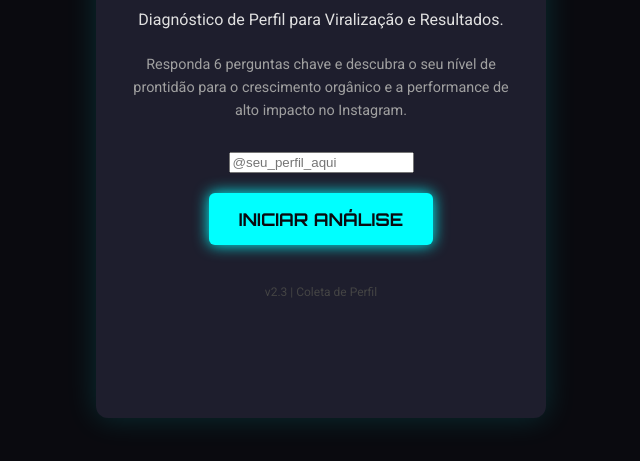
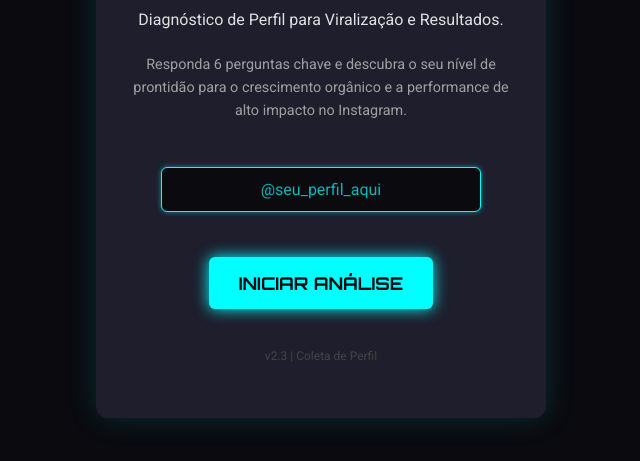
Before and after one commit to luandersonbezerra-netizen/instagram-growth-scan-v2, a website: page index.html in a window 1280 px wide. Shown: the part 225-686 px from the top of the page, without its empty margins (319-959 px from the left). Drawn offline with nearby package versions, Linux system fonts and the light colour scheme.

Commit message:
Update style.css

```diff
--- a/style.css
+++ b/style.css
@@ -280,3 +280,32 @@ p {
     color: var(--color-neon);
     text-shadow: var(--color-neon-shadow);
 }
+
+/*
+ * ADICIONADO: Estilo do Campo de Input
+*/
+.input-text {
+    width: 80%;
+    padding: 12px 15px;
+    margin: 15px 0 25px;
+    box-sizing: border-box;
+    background-color: var(--color-background);
+    border: 1px solid var(--color-neon);
+    color: var(--color-neon);
+    font-size: 1em;
+    border-radius: 6px;
+    font-family: var(--font-secondary);
+    text-align: center;
+    box-shadow: 0 0 5px rgba(0, 255, 255, 0.5);
+    transition: all 0.3s ease;
+}
+
+.input-text::placeholder {
+    color: rgba(0, 255, 255, 0.7);
+}
+
+.input-text:focus {
+    outline: none;
+    border-color: #00ffff;
+    box-shadow: 0 0 10px #00ffff;
+}
```
